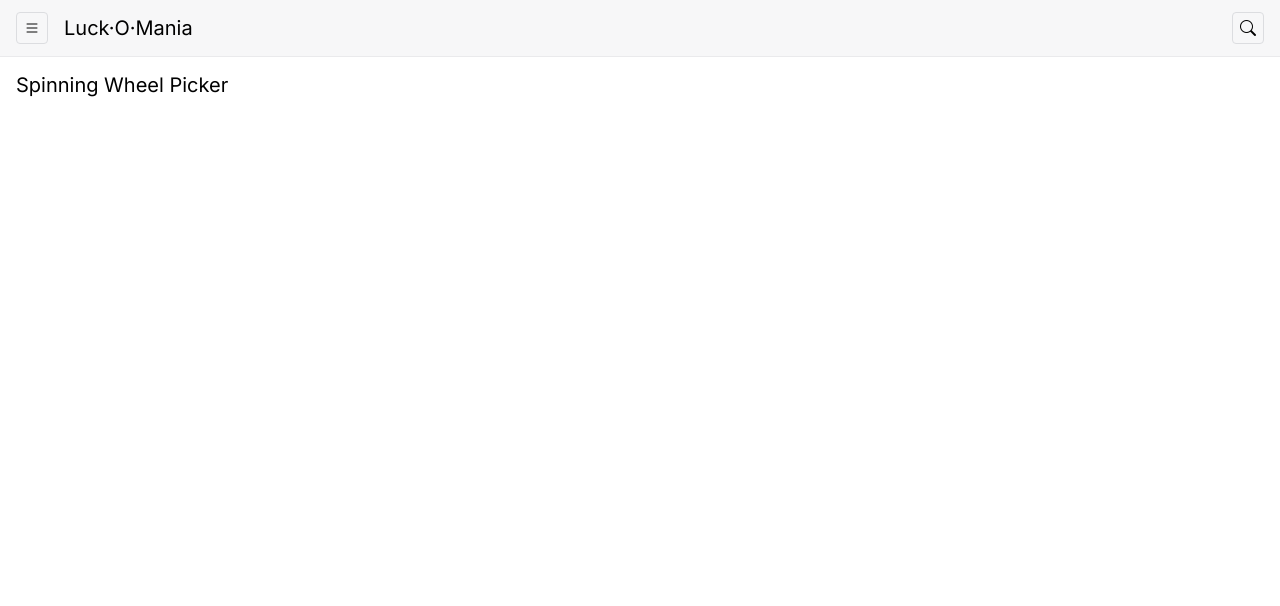
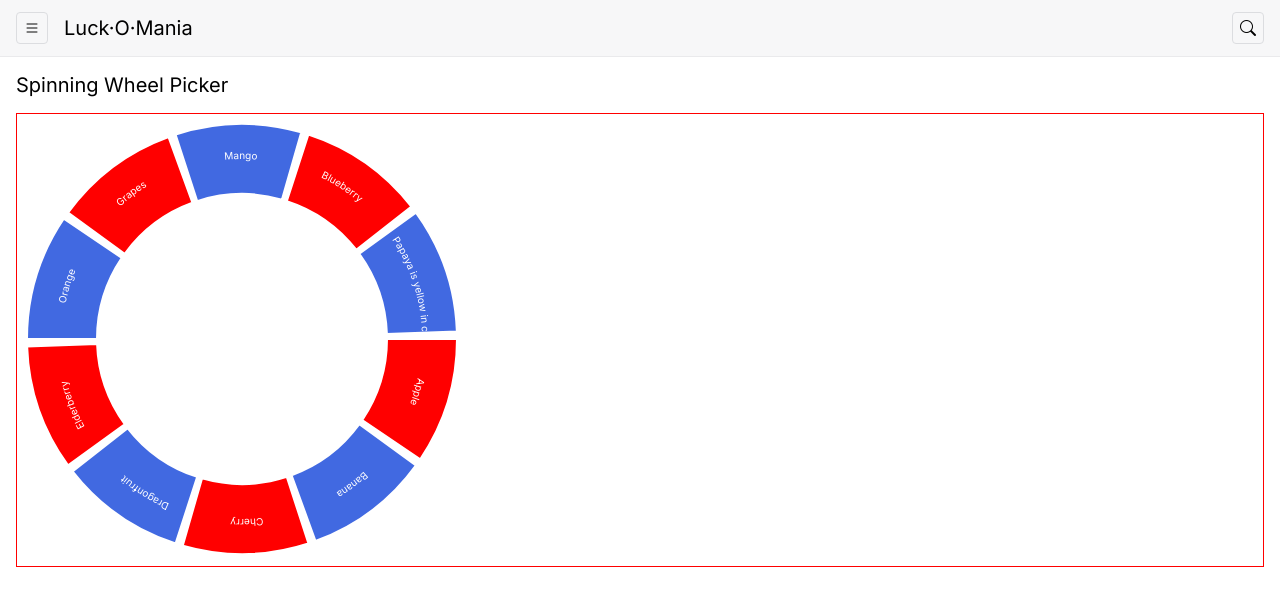
Before and after one commit to vedantmali05/luck-o-mania, a React (Vite) app: page / in a window 1280 px wide. Shown: the top 606 px of the page. Built offline with nearby package versions, Linux system fonts and the light colour scheme.

Commit message:
Picker Wheel foundation using SVG

```diff
--- a/package.json
+++ b/package.json
@@ -10,6 +10,7 @@
     "preview": "vite preview"
   },
   "dependencies": {
+    "d3": "^7.9.0",
     "framer-motion": "^12.4.7",
     "react": "^18.3.1",
     "react-dom": "^18.3.1"
--- a/src/App.jsx
+++ b/src/App.jsx
@@ -17,11 +17,20 @@ function App() {
       { title: "Cherry", isActive: false },
       { title: "Dragonfruit", isActive: true },
       { title: "Elderberry", isActive: false },
+      // { title: "Orange", isActive: false },
+      // { title: "Orange", isActive: false },
+      // { title: "Orange", isActive: false },
+      // { title: "Orange", isActive: false },
+      // { title: "Orange", isActive: false },
+      // { title: "Orange", isActive: false },
+      // { title: "Orange", isActive: false },
+      // { title: "Orange", isActive: false },
+      // { title: "Orange", isActive: false },
       { title: "Orange", isActive: false },
       { title: "Grapes", isActive: false },
       { title: "Mango", isActive: false },
       { title: "Blueberry", isActive: false },
-      { title: "Papaya", isActive: false },
+      { title: "Papaya is yellow in color. It contains multiple seeds.", isActive: false },
     ]
   }
 
--- a/src/SpinningWheel.jsx
+++ b/src/SpinningWheel.jsx
@@ -1,50 +1,104 @@
-import { useState, useEffect, useRef } from "react";
+import { useRef } from "react";
 
-const SpinningWheel = ({ activeList, x = 1000, y = 3000 }) => {
-    const [wheels, setWheels] = useState([]);
+const SpinningWheel = ({ activeList }) => {
     const wheelRef = useRef();
+    let items = activeList.items;
 
-    useEffect(() => {
-        if (!activeList) return;
+    // Constants (Now Dynamic)
+    const numSegments = items.length;
+    const baseSize = 400; // Base SVG size
+    const scaleFactor = 5; // Adjust this to control scaling sensitivity
 
-        let count = 0;
+    // **Dynamic SVG Size & Center**
+    const svgSize = baseSize + numSegments * scaleFactor;
+    const center = svgSize / 2;
 
-        const addWheel = () => {
-            const id = count++;
-            setWheels(prev => [...prev, id]);
+    // **Dynamic Donut Radius**
+    const radius = 200 + numSegments * 1.5; // Outer radius grows
+    const innerRadius = 130 + numSegments * 1.5; // Inner radius grows
 
-            setTimeout(() => {
-                setWheels(prev => prev.filter(wheelId => wheelId !== id));
-            }, (x * activeList.items.length));
-        };
+    const gapAngle = 2; // Small gap between segments
 
-        const interval = setInterval(addWheel, (x * activeList.items.length) / 2);
+    // Function to create path for each segment
+    const createSegmentPath = (index) => {
+        const totalAngle = 360 / numSegments;
+        const angle = totalAngle - gapAngle;
+        const startAngle = index * totalAngle;
+        const endAngle = startAngle + angle;
 
-        return () => clearInterval(interval);
-    }, [activeList, x, y]);
+        const radians = (deg) => (Math.PI / 180) * deg;
 
-    useEffect(() => {
-        if (wheelRef.current) {
-            const height = wheelRef.current.offsetHeight;
-            wheelRef.current.style.setProperty("--wheel-height", `${height}px`);
-        }
-    }, [wheels]); // Update on new wheel addition
+        // Start and End points for outer arc
+        const x1 = center + radius * Math.cos(radians(startAngle));
+        const y1 = center + radius * Math.sin(radians(startAngle));
+        const x2 = center + radius * Math.cos(radians(endAngle));
+        const y2 = center + radius * Math.sin(radians(endAngle));
+
+        // Start and End points for inner arc
+        const x3 = center + innerRadius * Math.cos(radians(endAngle));
+        const y3 = center + innerRadius * Math.sin(radians(endAngle));
+        const x4 = center + innerRadius * Math.cos(radians(startAngle));
+        const y4 = center + innerRadius * Math.sin(radians(startAngle));
+
+        // Large arc flag (always 0 for equal segments < 180°)
+        const largeArc = angle > 180 ? 1 : 0;
+
+        return `
+            M ${x1} ${y1}
+            A ${radius} ${radius} 0 ${largeArc} 1 ${x2} ${y2}
+            L ${x3} ${y3}
+            A ${innerRadius} ${innerRadius} 0 ${largeArc} 0 ${x4} ${y4}
+            Z
+        `;
+    };
+
+    const createTextPath = (index, text) => {
+        const segmentAngle = 360 / numSegments;
+        const angle = (index * segmentAngle) + (segmentAngle / 2); // Middle of segment
+        const radians = (deg) => (Math.PI / 180) * deg;
+        const textRadius = (radius + innerRadius) / 2; // Midway on donut
+
+        // Approximate text width based on font size
+        const estimatedTextWidth = text.length * 7; // ~7px per character
+        const arcSpread = Math.min((estimatedTextWidth / textRadius) * (180 / Math.PI), segmentAngle - 5);
+
+        // Ensure a minimum arc spread for visibility
+        const minArcSpread = 10; // Prevents text from disappearing
+        const adjustedArcSpread = Math.max(arcSpread, minArcSpread);
+
+        // Calculate the start and end points of the arc
+        const x1 = center + textRadius * Math.cos(radians(angle - adjustedArcSpread / 2));
+        const y1 = center + textRadius * Math.sin(radians(angle - adjustedArcSpread / 2));
+        const x2 = center + textRadius * Math.cos(radians(angle + adjustedArcSpread / 2));
+        const y2 = center + textRadius * Math.sin(radians(angle + adjustedArcSpread / 2));
+
+        return `M ${x1} ${y1} A ${textRadius} ${textRadius} 0 0 1 ${x2} ${y2}`;
+    };
 
 
     return (
         <section className={`spinning-wheel-sec ${activeList ? "active" : ""}`}>
             <h2 className="fs-500">Spinning Wheel Picker</h2>
+            <div className="wheel-ctr">
+                <svg width={svgSize} height={svgSize} viewBox={`0 0 ${svgSize} ${svgSize}`}>
 
-            <div className="wheel-ctr">
-                {wheels.map(id => (
-                    <div key={id + 1} className="wheel" ref={wheelRef}>
-                        {
-                            activeList.items.map((item, index) => (
-                                <div key={index} className="wheel-item">{item.title}</div>
-                            ))
-                        }
-                    </div>
-                ))}
+                    {items.map((item, index) => (
+                        <g key={index} className="wheel-item">
+                            <path
+                                d={createSegmentPath(index)}
+                                fill={index % 2 === 0 ? "red" : "royalblue"}
+                                stroke="white"
+                                strokeWidth="2"
+                            />
+                            <path id={`textPath-${index}`} d={createTextPath(index, item.title)} fill="none" />
+                            <text fill="white">
+                                <textPath href={`#textPath-${index}`}>
+                                    {item.title}
+                                </textPath>
+                            </text>
+                        </g>
+                    ))}
+                </svg>
             </div>
         </section>
     );
--- a/src/style/spinning-wheel.css
+++ b/src/style/spinning-wheel.css
@@ -5,39 +5,46 @@
 .spinning-wheel-sec h2 {
   margin-bottom: 1.6rem;
 }
+
 .spinning-wheel-sec .wheel-ctr {
-  /* border: 1px solid red; */
-  position: relative;
-  height: 36rem;
+  border: 1px solid red;
+  height: fit-content;
   overflow: hidden;
 }
 
 .spinning-wheel-sec .wheel {
-  padding: 0 0.8rem;
-  position: absolute;
-  left: 50%;
-  transform: translateX(-50%);
-  width: calc(100% - 2.8rem);
-  /* border: 1px solid royalblue; */
-  animation: translation 10s linear;
-  top: 100%;
-}
 
-@keyframes translation {
-  0% {
-    top: var(--wheel-height);
-  }
-  100% {
-    top: calc(-1 * var(--wheel-height));
-  }
 }
 
 .spinning-wheel-sec .wheel .wheel-item {
+  font-size: var(--fs-100);
+}
+
+
+/* .spinning-wheel-sec .wheel .wheel-item {
   font-size: var(--fs-400);
-  margin-bottom: 0.4rem;
+  border-radius: 0.8rem;
+  display: flex;
+  align-items: center;
+  justify-content: center;
+  position: absolute;
+  width: 50%;
+  height: 50%;
+  user-select: none;
+  transform-origin: bottom right;
+  rotate: calc(45deg * var(--i));
   background-color: hsl(var(--clr-neutral-150));
-  padding: 0.8rem 2.4rem;
-  border-radius: 0.8rem;
-  opacity: 1;
-  position: relative;
+  clip-path: polygon(0 0, 55% 0, 100% 100%, 0 55%);
 }
+
+.spinning-wheel-sec .wheel .wheel-item span {
+  rotate: -45deg;
+}
+
+.spinning-wheel-sec .wheel .wheel-item:nth-child(even) {
+  background-color: hsl(var(--clr-primary-100));
+}
+
+.spinning-wheel-sec .wheel .wheel-item.selected {
+  background-color: hsl(var(--clr-primary-400));
+} */
```
Also changed, not shown: 1 other file (tests, documents, lock files or other folders).
